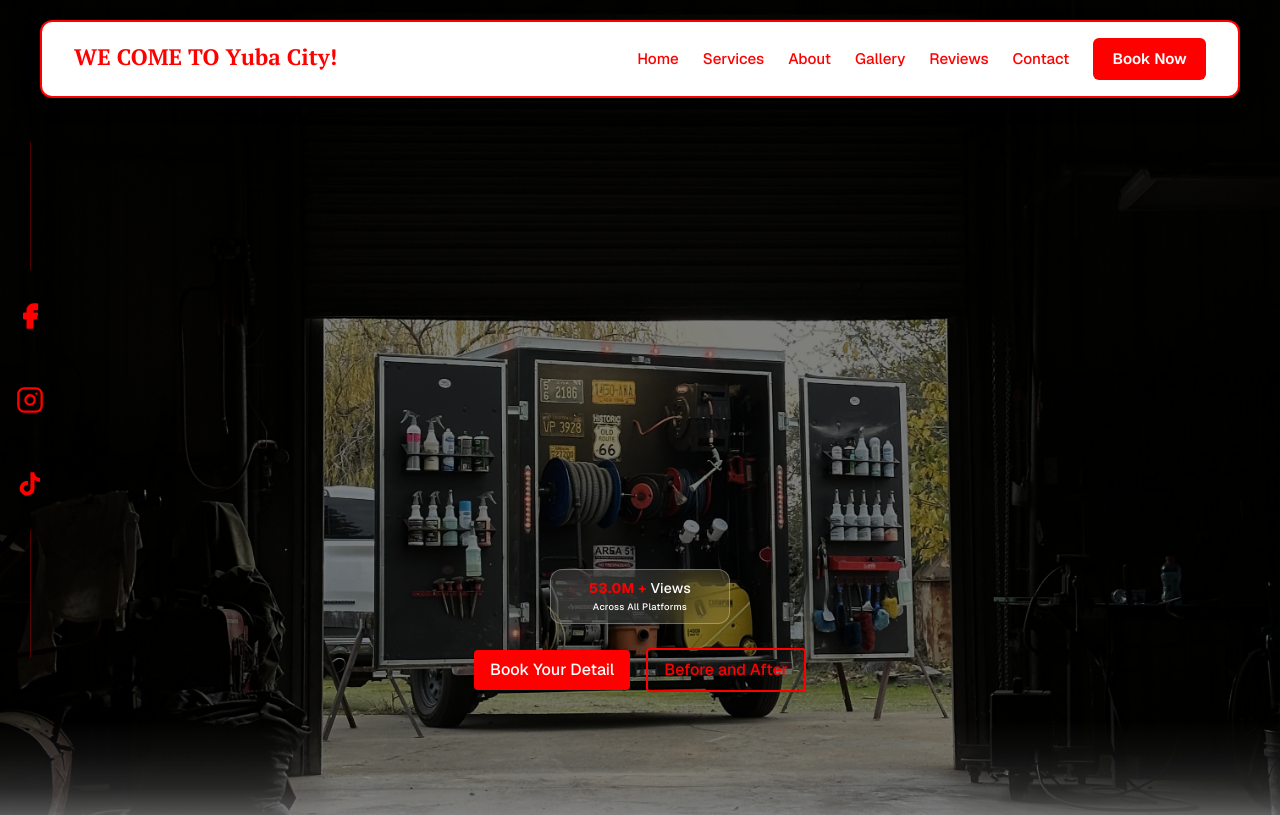
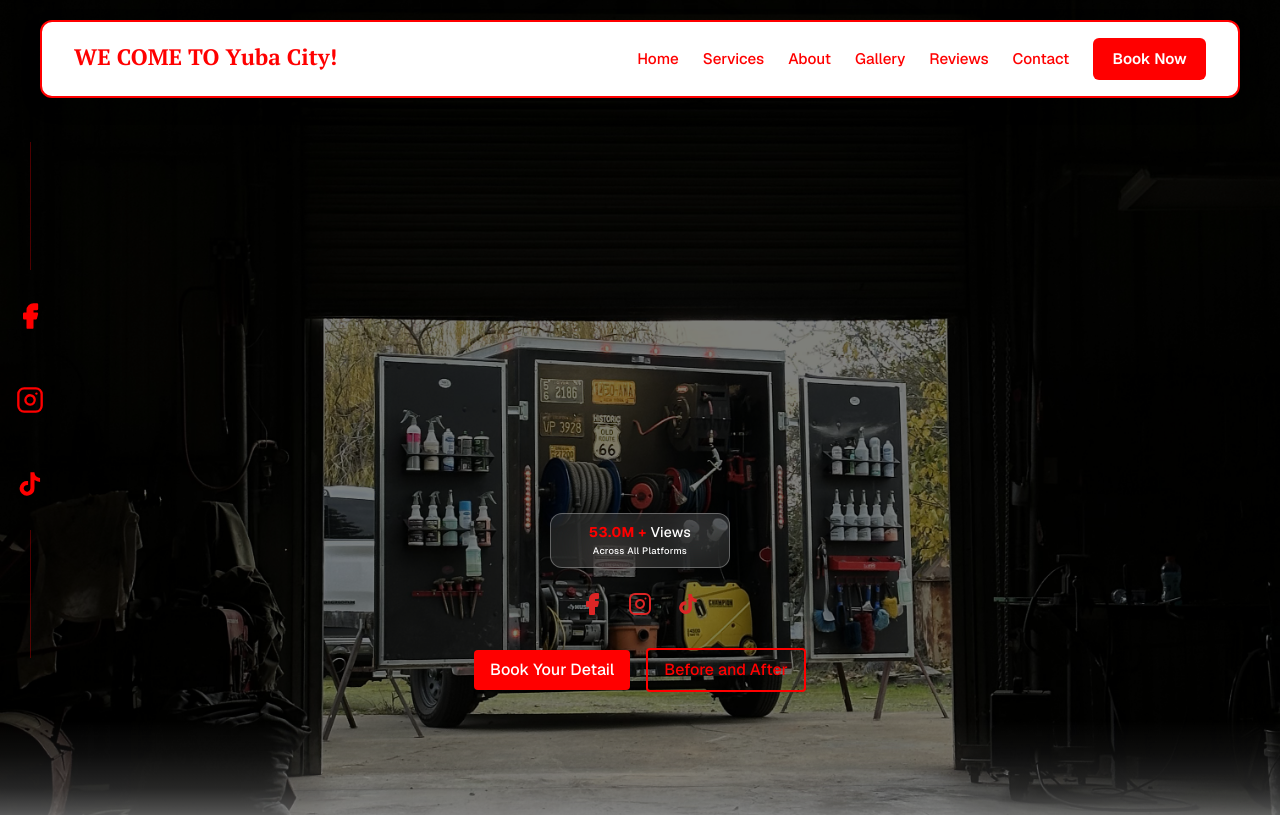
Before and after one commit to peymannaderi10/lukesmobiledetailingllc.com, a Next.js app: page / in a window 1280 px wide. Shown: the top 815 px of the page. Built offline with nearby package versions, Linux system fonts and the light colour scheme; a web font is replaced by a local one.

Commit message:
update social media buttons on hero

```diff
--- a/src/app/page.tsx
+++ b/src/app/page.tsx
@@ -363,6 +363,64 @@ export default function Home() {
                   <span className="text-white">Views</span>
                 </div>
                 <span className="text-xs" style={{ fontSize: '0.583rem' }}>Across All Platforms</span>
+              </div>
+              {/* Social Media Icons */}
+              <div className="flex items-center justify-center gap-6 mb-6 md:mb-8">
+                <a
+                  href="https://www.facebook.com/lukemobiledetailing/"
+                  target="_blank"
+                  rel="noopener noreferrer"
+                  className="text-red-600 hover:text-red-700 transition-colors duration-300"
+                  aria-label="Facebook"
+                >
+                  <svg
+                    className="w-5 h-5 md:w-6 md:h-6"
+                    fill="currentColor"
+                    stroke="currentColor"
+                    strokeWidth="2"
+                    strokeLinecap="round"
+                    strokeLinejoin="round"
+                    viewBox="0 0 24 24"
+                  >
+                    <path d="M18 2h-3a5 5 0 0 0-5 5v3H7v4h3v8h4v-8h3l1-4h-4V7a1 1 0 0 1 1-1h3z"></path>
+                  </svg>
+                </a>
+                <a
+                  href="https://www.instagram.com/lukesmobiledetailingllc/"
+                  target="_blank"
+                  rel="noopener noreferrer"
+                  className="text-red-600 hover:text-red-700 transition-colors duration-300"
+                  aria-label="Instagram"
+                >
+                  <svg
+                    className="w-5 h-5 md:w-6 md:h-6"
+                    fill="none"
+                    stroke="currentColor"
+                    strokeWidth="2"
+                    strokeLinecap="round"
+                    strokeLinejoin="round"
+                    viewBox="0 0 24 24"
+                  >
+                    <rect x="2" y="2" width="20" height="20" rx="5" ry="5"></rect>
+                    <path d="M16 11.37A4 4 0 1 1 12.63 8 4 4 0 0 1 16 11.37z"></path>
+                    <line x1="17.5" y1="6.5" x2="17.51" y2="6.5"></line>
+                  </svg>
+                </a>
+                <a
+                  href="https://tiktok.com/@lukesmobiledetailing"
+                  target="_blank"
+                  rel="noopener noreferrer"
+                  className="text-red-600 hover:text-red-700 transition-colors duration-300"
+                  aria-label="TikTok"
+                >
+                  <svg
+                    className="w-5 h-5 md:w-6 md:h-6"
+                    fill="currentColor"
+                    viewBox="0 0 24 24"
+                  >
+                    <path d="M19.59 6.69a4.83 4.83 0 0 1-3.77-4.25V2h-3.45v13.67a2.89 2.89 0 0 1-5.2 1.74 2.89 2.89 0 0 1 2.31-4.64 2.93 2.93 0 0 1 .88.13V9.4a6.84 6.84 0 0 0-1-.05A6.33 6.33 0 0 0 5 20.1a6.34 6.34 0 0 0 10.86-4.43v-7a8.16 8.16 0 0 0 4.77 1.52v-3.4a4.85 4.85 0 0 1-1-.1z" />
+                  </svg>
+                </a>
               </div>
               <div className="hero-buttons-container flex gap-4 justify-center items-center">
                 <Link href="https://app.squareup.com/appointments/buyer/widget/hs7hvrxqk38fag/L51SWV5N7VVBD" className="btn-primary text-center">
```
